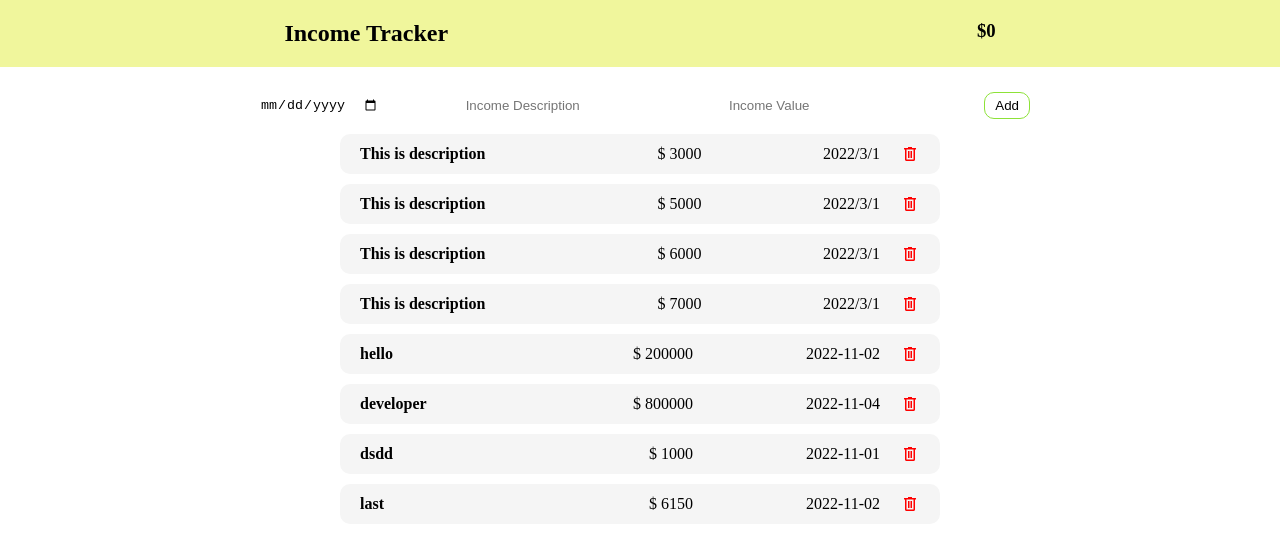
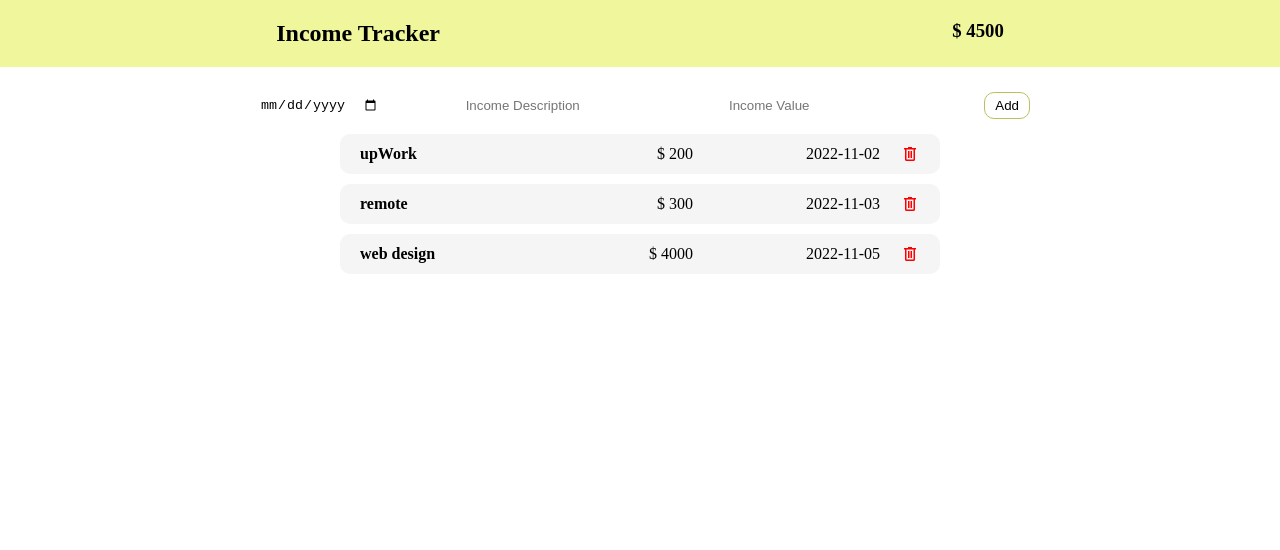
Before and after one commit to HninHtet-99/Income-Tracker, a JavaScript app: page / in a window 1280 px wide. Shown: the top 550 px of the page. Built offline with nearby package versions, Linux system fonts and the light colour scheme; data requests are answered from the project's data file.

Commit message:
calculate and show total income

```diff
--- a/database/db.json
+++ b/database/db.json
@@ -1,52 +1,22 @@
 {
   "posts": [
     {
-      "id": 3,
-      "description": "This is description",
-      "value": 3000,
-      "date": "2022/3/1"
+      "description": "upWork",
+      "value": 200,
+      "date": "2022-11-02",
+      "id": 9
     },
     {
-      "id": 5,
-      "description": "This is description",
-      "value": 5000,
-      "date": "2022/3/1"
+      "description": "remote",
+      "value": 300,
+      "date": "2022-11-03",
+      "id": 10
     },
     {
-      "id": 6,
-      "description": "This is description",
-      "value": 6000,
-      "date": "2022/3/1"
-    },
-    {
-      "id": 7,
-      "description": "This is description",
-      "value": 7000,
-      "date": "2022/3/1"
-    },
-    {
-      "description": "hello",
-      "value": 200000,
-      "date": "2022-11-02",
-      "id": 8
-    },
-    {
-      "description": "developer",
-      "value": 800000,
-      "date": "2022-11-04",
-      "id": 15
-    },
-    {
-      "description": "dsdd",
-      "value": 1000,
-      "date": "2022-11-01",
-      "id": 16
-    },
-    {
-      "description": "last",
-      "value": 6150,
-      "date": "2022-11-02",
-      "id": 17
+      "description": "web design",
+      "value": 4000,
+      "date": "2022-11-05",
+      "id": 11
     }
   ]
 }
--- a/src/components/TopNav.vue
+++ b/src/components/TopNav.vue
@@ -23,7 +23,8 @@ export default {
             incomeDes:'',
             incomeValue: '',
             incomeDate: '',
-            posts:[]
+            posts:[],
+            totalIncome: 0
         }
     },
     methods:{
@@ -32,6 +33,7 @@ export default {
             this.posts = this.posts.filter((post)=>{
                 return post.id != id;
             })
+            this.total;
         },
         /* add income */
         save(e){
@@ -61,12 +63,17 @@ export default {
                         return response.json();
                     })
                     .then((post)=>{
-                        this.posts.push(post)
+                        this.posts.push(post);
+                        this.total;
                     })
                     .catch((err)=>{
                         console.log(err.message);
                     })
                 }
+                this.incomeDate = '';
+                this.incomeDes = '';
+                this.incomeValue = ''
+
         }
 
     },
@@ -78,11 +85,23 @@ export default {
         })
         .then((datas)=>{
             this.posts = datas;
+            this.total;
         })
         .catch((err)=>{
             console.log(err.message);
         })
+
+    },
+    /* calculate total income */
+    computed:{
+        total(){
+          this.totalIncome = this.posts.reduce((preValue,curValue)=>{
+            return preValue+curValue.value;
+           },0)
+           this.$emit("showTotal",this.totalIncome)
+        }
     }
+
 
 }
 </script>
@@ -100,12 +119,12 @@ input{
 .btn{
     margin-left: 2px;
     padding: 5px 10px;
-    border: 1px solid rgb(141, 226, 56);
+    border: 1px solid rgb(187, 194, 90);
     border-radius: 10px;
     background-color: #fff;
 }
 .btn:hover{
-    background-color: rgb(141, 226, 56);
+    background-color: rgb(217, 225, 96);
 }
 .lists{
     background-color: #f5f5f5;
--- a/src/views/Home.vue
+++ b/src/views/Home.vue
@@ -2,10 +2,10 @@
   <div>
     <section class="topNav">
       <h2>Income Tracker</h2>
-      <h3>$0</h3>
+      <h3>$ {{total}}</h3>
     </section>
     <div class="container">
-      <TopNav></TopNav>
+      <TopNav @showTotal="total=$event"></TopNav>
     </div>
   </div>
 </template>
@@ -14,6 +14,11 @@
 import TopNav from '../components/TopNav'
 export default {
   components: { TopNav },
+  data(){
+    return{
+      total: 0
+    }
+  }
 
 }
 </script>
```
